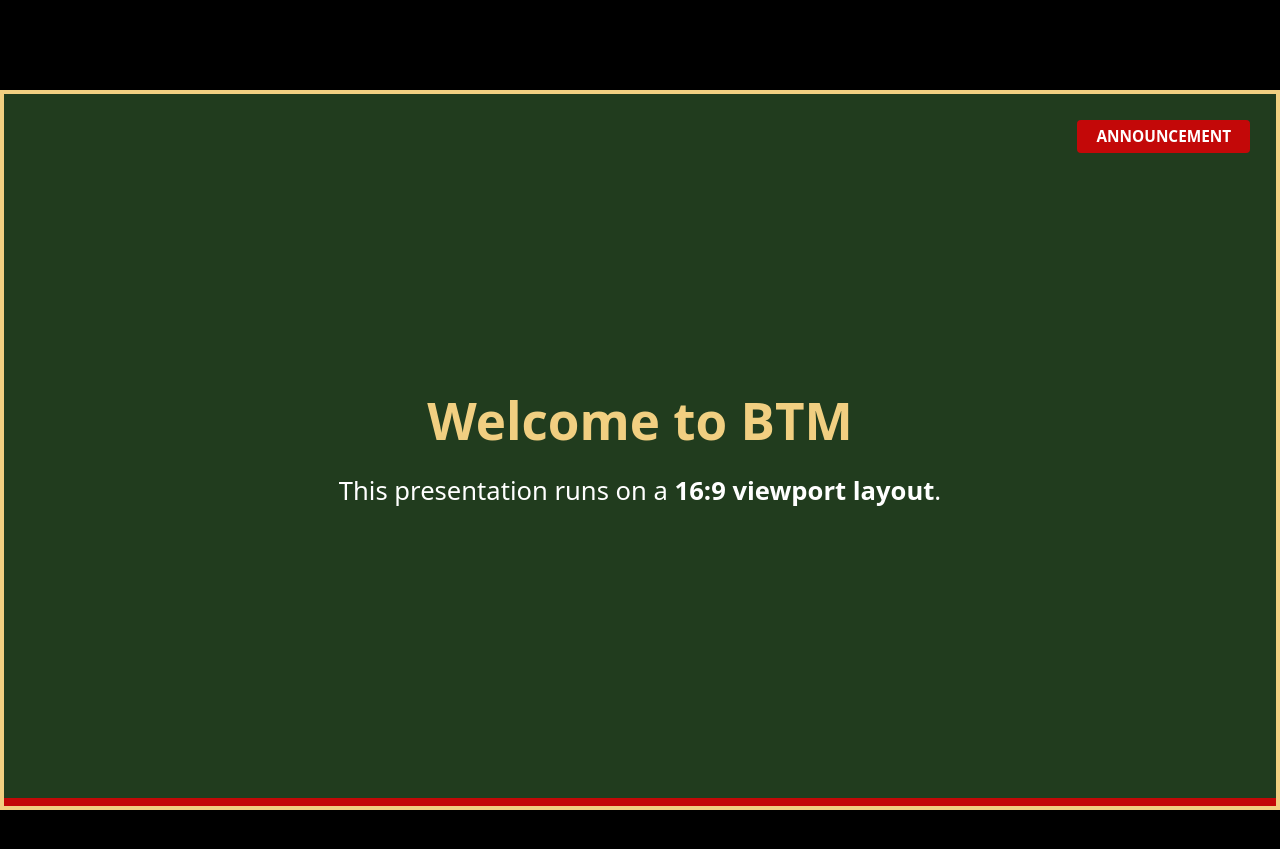
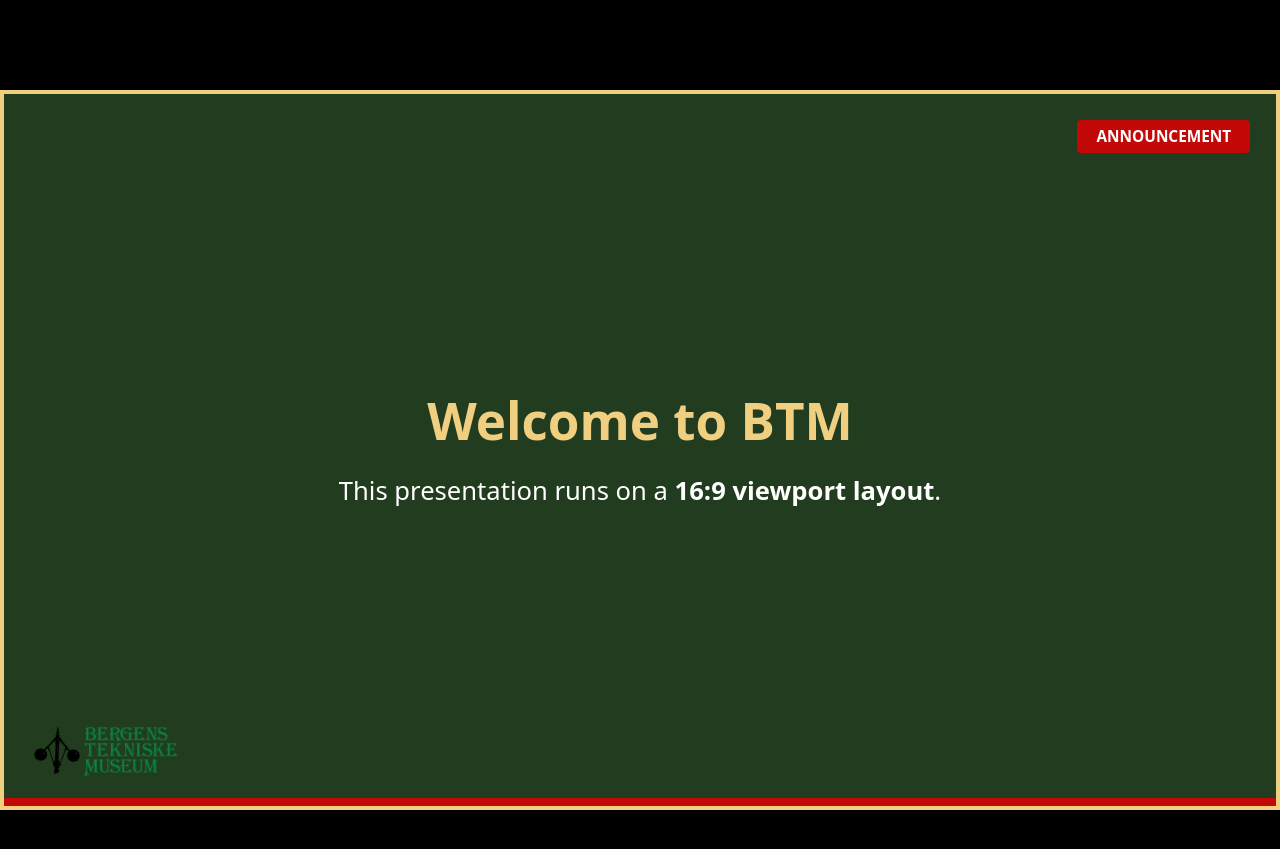
Before and after one commit to Bergens-Tekniske-Museum/btm-slides, a Jekyll site: the page built from index.html, in a window 1280 px wide. Shown: the top 849 px of the page. Built offline with Jekyll 4.4.1, drawn with Linux system fonts in a browser that asks for light colours.

Commit message:
Added style as separate file, logo, light mode

```diff
--- a/_layouts/slide.html
+++ b/_layouts/slide.html
@@ -4,109 +4,19 @@
   <meta charset="UTF-8">
   <meta name="viewport" content="width=device-width, initial-scale=1.0">
   <title>{{ site.title }}</title>
-  <style>
-    :root {
-      --btm-green: #213c1e;
-      --btm-gold: #f1cf81;
-      --btm-red: #c30808;
-      --text-white: #ffffff;
-    }
-
-    * {
-      box-sizing: border-box;
-      margin: 0;
-      padding: 0;
-    }
-
-    body {
-      background-color: #000000;
-      color: var(--text-white);
-      font-family: system-ui, -apple-system, BlinkMacSystemFont, "Segoe UI", Roboto, sans-serif;
-      display: flex;
-      justify-content: center;
-      align-items: center;
-      height: 100vh;
-      overflow: hidden;
-    }
-
-    /* Enforce 16:9 Aspect Ratio Container */
-    .stage {
-      width: 100vw;
-      height: calc(100vw * 9 / 16);
-      max-height: 100vh;
-      max-width: calc(100vh * 16 / 9);
-      aspect-ratio: 16 / 9;
-      position: relative;
-      background-color: var(--btm-green);
-      border: 4px solid var(--btm-gold);
-      overflow: hidden;
-    }
-
-    .slide {
-      position: absolute;
-      inset: 0;
-      opacity: 0;
-      transition: opacity 0.8s ease-in-out;
-      display: flex;
-      flex-direction: column;
-      justify-content: center;
-      align-items: center;
-      padding: 5vw;
-      text-align: center;
-    }
-
-    .slide.active {
-      opacity: 1;
-      z-index: 1;
-    }
-
-    .slide h1 {
-      color: var(--btm-gold);
-      font-size: 4vw;
-      margin-bottom: 2vw;
-      line-height: 1.1;
-    }
-
-    .slide-content {
-      font-size: 2vw;
-      color: var(--text-white);
-      max-width: 85%;
-    }
-
-    .slide-badge {
-      position: absolute;
-      top: 2vw;
-      right: 2vw;
-      background-color: var(--btm-red);
-      color: var(--text-white);
-      padding: 0.5vw 1.5vw;
-      border-radius: 4px;
-      font-weight: bold;
-      font-size: 1.2vw;
-      text-transform: uppercase;
-    }
-
-    /* BTM Red Progress Bar */
-    .progress-bar {
-      position: absolute;
-      bottom: 0;
-      left: 0;
-      height: 8px;
-      background-color: var(--btm-red);
-      width: 0%;
-      z-index: 10;
-      transition: width linear;
-    }
-  </style>
+  <link rel="stylesheet" href="static/style.css"
 </head>
 <body>
 
-  <main class="stage">
-    {% if site.slides %}
-      {% assign sorted_slides = site.slides | sort: "order" %}
-    {% else %}
-      {% assign sorted_slides = "" | split: "" %}
-    {% endif %}
+  {% assign current_theme = site.theme | default: 'dark' %}
+  <main class="stage theme-{{ current_theme }}">
+    <!-- Bottom Left Logo -->
+    <img src="{{ '/static/logo.png' | relative_url }}" alt="Logo" class="logo">
+
+    <!-- Safe collection handling -->
+    {% assign all_slides = site.slides | default: site.empty_array %}
+    {% assign sorted_slides = all_slides | sort: "order" %}
+
     {% for slide in sorted_slides %}
       <article class="slide {% if forloop.first %}active{% endif %}">
         {% if slide.badge %}
@@ -118,6 +28,7 @@
         </div>
       </article>
     {% endfor %}
+
     <div class="progress-bar" id="progress"></div>
   </main>
 
--- /dev/null
+++ b/static/style.css
@@ -0,0 +1,120 @@
+:root {
+  --btm-green: #213c1e;
+  --btm-gold: #f1cf81;
+  --btm-red: #c30808;
+  --text-white: #ffffff;
+}
+
+/* Dark Mode Theme Variables */
+.theme-dark {
+  --bg-color: var(--btm-green);
+  --border-color: var(--btm-gold);
+  --heading-color: var(--btm-gold);
+  --text-color: var(--text-white);
+}
+
+/* Light Mode Theme Variables (Yellow Background) */
+.theme-light {
+  --bg-color: var(--btm-gold);
+  --border-color: var(--btm-green);
+  --heading-color: var(--btm-green);
+  --text-color: var(--btm-green);
+}
+
+* {
+  box-sizing: border-box;
+  margin: 0;
+  padding: 0;
+}
+
+body {
+  background-color: #000000;
+  font-family: system-ui, -apple-system, BlinkMacSystemFont, "Segoe UI", Roboto, sans-serif;
+  display: flex;
+  justify-content: center;
+  align-items: center;
+  height: 100vh;
+  overflow: hidden;
+}
+
+/* 16:9 Aspect Ratio Container */
+.stage {
+  width: 100vw;
+  height: calc(100vw * 9 / 16);
+  max-height: 100vh;
+  max-width: calc(100vh * 16 / 9);
+  aspect-ratio: 16 / 9;
+  position: relative;
+  background-color: var(--bg-color);
+  border: 4px solid var(--border-color);
+  overflow: hidden;
+  transition: background-color 0.3s ease, border-color 0.3s ease;
+}
+
+.slide {
+  position: absolute;
+  inset: 0;
+  opacity: 0;
+  transition: opacity 0.8s ease-in-out;
+  display: flex;
+  flex-direction: column;
+  justify-content: center;
+  align-items: center;
+  padding: 5vw;
+  text-align: center;
+}
+
+.slide.active {
+  opacity: 1;
+  z-index: 1;
+}
+
+.slide h1 {
+  color: var(--heading-color);
+  font-size: 4vw;
+  margin-bottom: 2vw;
+  line-height: 1.1;
+}
+
+.slide-content {
+  font-size: 2vw;
+  color: var(--text-color);
+  max-width: 85%;
+}
+
+.slide-badge {
+  position: absolute;
+  top: 2vw;
+  right: 2vw;
+  background-color: var(--btm-red);
+  color: var(--text-white);
+  padding: 0.5vw 1.5vw;
+  border-radius: 4px;
+  font-weight: bold;
+  font-size: 1.2vw;
+  text-transform: uppercase;
+}
+
+/* Bottom-Left Logo Positioning */
+.logo {
+  position: absolute;
+  bottom: 2vw;
+  left: 2vw;
+  height: 4.5vw;
+  max-height: 80px;
+  width: auto;
+  z-index: 20;
+  object-fit: contain;
+}
+
+/* Progress Bar */
+.progress-bar {
+  position: absolute;
+  bottom: 0;
+  left: 0;
+  height: 8px;
+  background-color: var(--btm-red);
+  width: 0%;
+  z-index: 10;
+  transition: width linear;
+}
```
Also changed, not shown: other parts of _layouts/slide.html (+1 -1 lines), _slides/01.md (+1 -0 lines), _slides/2.md (+1 -0 lines), static/logo.png (added).
